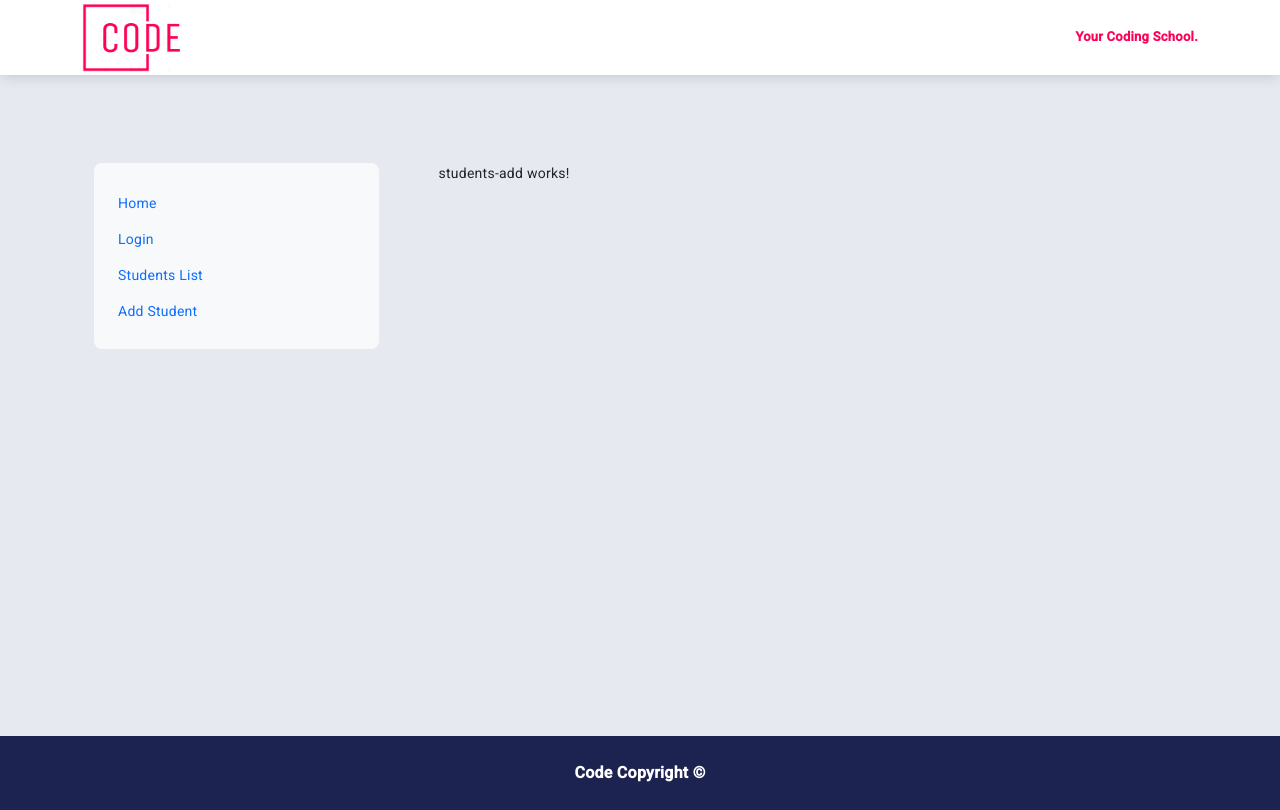
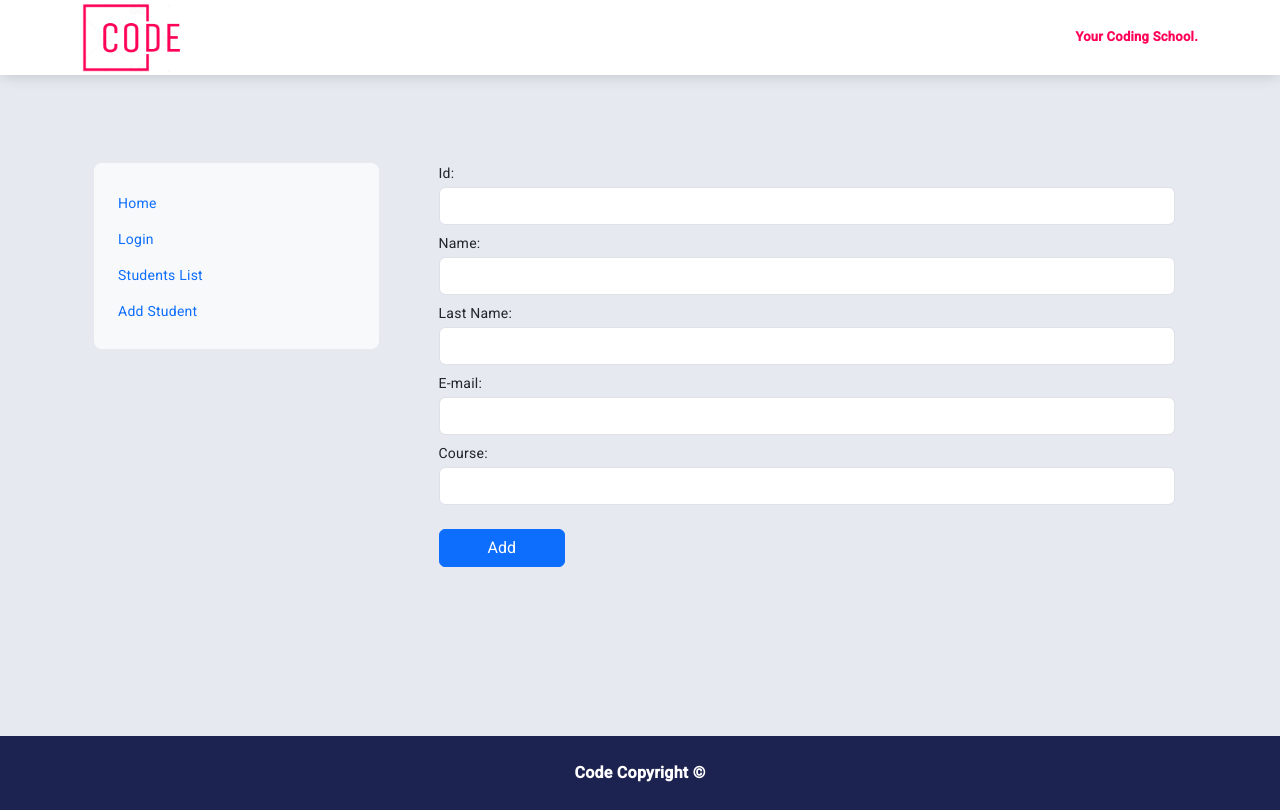
Before and after one commit to tat1roliv/2PFOliveira, an Angular app in the folder demo/: page /students/add in a window 1280 px wide. Built offline with nearby package versions, Linux system fonts and the light colour scheme.

Commit message:
addstudent ts

```diff
--- a/demo/src/app/students/components/students-add/students-add.component.html
+++ b/demo/src/app/students/components/students-add/students-add.component.html
@@ -1 +1,27 @@
-<p>students-add works!</p>
+<form [formGroup]="formStudents" (ngSubmit)="studentsAdd()">
+
+    <div class="mb-2">
+        <label class="mb-1" for="disabledTextInput">Id: </label>
+        <input value="" type="text"  id="disabledTextInput" name="firstname-input" class="form-control" formControlName="id_">
+    </div>
+    <div class="mb-2">
+      <label class="mb-1" for="name-input">Name:</label>
+      <input value="" type="text" id="name-input" name="name-input" class="form-control"  formControlName="name">
+    </div>
+    <div class="mb-2">
+      <label class="mb-1" for="lastName-input">Last Name:</label>
+      <input value="" type="text" id="lastName-input" name="lastName-input" class="form-control"  formControlName="lastName">
+    </div>
+    <div class="mb-2">
+      <label class="mb-1" for="email-input">E-mail:</label>
+      <input value="" type="text" id="email-input" name="email-input" class="form-control"  formControlName="email">
+    </div>
+    <div class="mb-2">
+      <label class="mb-1" for="course-input">Course:</label>
+      <input value="" type="text" id="course-input" name="course-input" class="form-control"  formControlName="course">
+    </div>
+    <div class="mt-4 mb-2">
+        <button type="submit" class="btn btn-primary px-5">Add</button>
+    </div>
+
+</form>
--- a/demo/src/app/students/components/students-add/students-add.component.ts
+++ b/demo/src/app/students/components/students-add/students-add.component.ts
@@ -1,10 +1,50 @@
-import { Component } from '@angular/core';
+import { Component, OnInit } from '@angular/core';
+import { FormControl, FormGroup , Validators} from '@angular/forms';
+import { ActivatedRoute, Router } from '@angular/router';
+import { StudentsService } from '../../services/students.service';
+import { Student } from 'src/app/models/student';
 
 @Component({
   selector: 'app-students-add',
   templateUrl: './students-add.component.html',
   styleUrls: ['./students-add.component.css']
 })
-export class StudentsAddComponent {
+export class StudentsAddComponent  implements OnInit{
+
+  formStudents!: FormGroup;
+
+  constructor(
+    public activatedRoute: ActivatedRoute,
+    public studentsService: StudentsService,
+    public router: Router
+  ){}
+
+  ngOnInit(): void {
+    this.activatedRoute.paramMap.subscribe((parametros) => {
+      console.log(parametros);
+
+      this.formStudents = new FormGroup({
+        id_: new FormControl(),
+        name: new FormControl(),
+        lastName: new FormControl(),
+        email: new FormControl(),
+        course: new FormControl(),
+      })
+    })
+
+  }
+
+  studentsAdd(){
+    let student: Student = {
+      id_: this.formStudents.value.id_,
+      name: this.formStudents.value.name,
+      lastName: this.formStudents.value.lastName,
+      email: this.formStudents.value.email,
+      course: this.formStudents.value.course,
+    }
+
+    this.studentsService.addStudent(student);
+    this.router.navigate(['students/list']);
+  }
 
 }
--- a/demo/src/app/students/components/students-editar/students-editar.component.ts
+++ b/demo/src/app/students/components/students-editar/students-editar.component.ts
@@ -2,8 +2,6 @@ import { Component, OnInit } from '@angular/core';
 import { FormControl, FormGroup , Validators} from '@angular/forms';
 import { ActivatedRoute, Router } from '@angular/router';
 import { StudentsService } from '../../services/students.service';
-import { MatFormFieldModule } from '@angular/material/form-field';
-import { MatInputModule } from '@angular/material/input';
 import { Student } from 'src/app/models/student';
 
 
```
Also changed, not shown: demo/src/app/students/components/students-editar/students-editar.component.html (+0 -33 lines).
